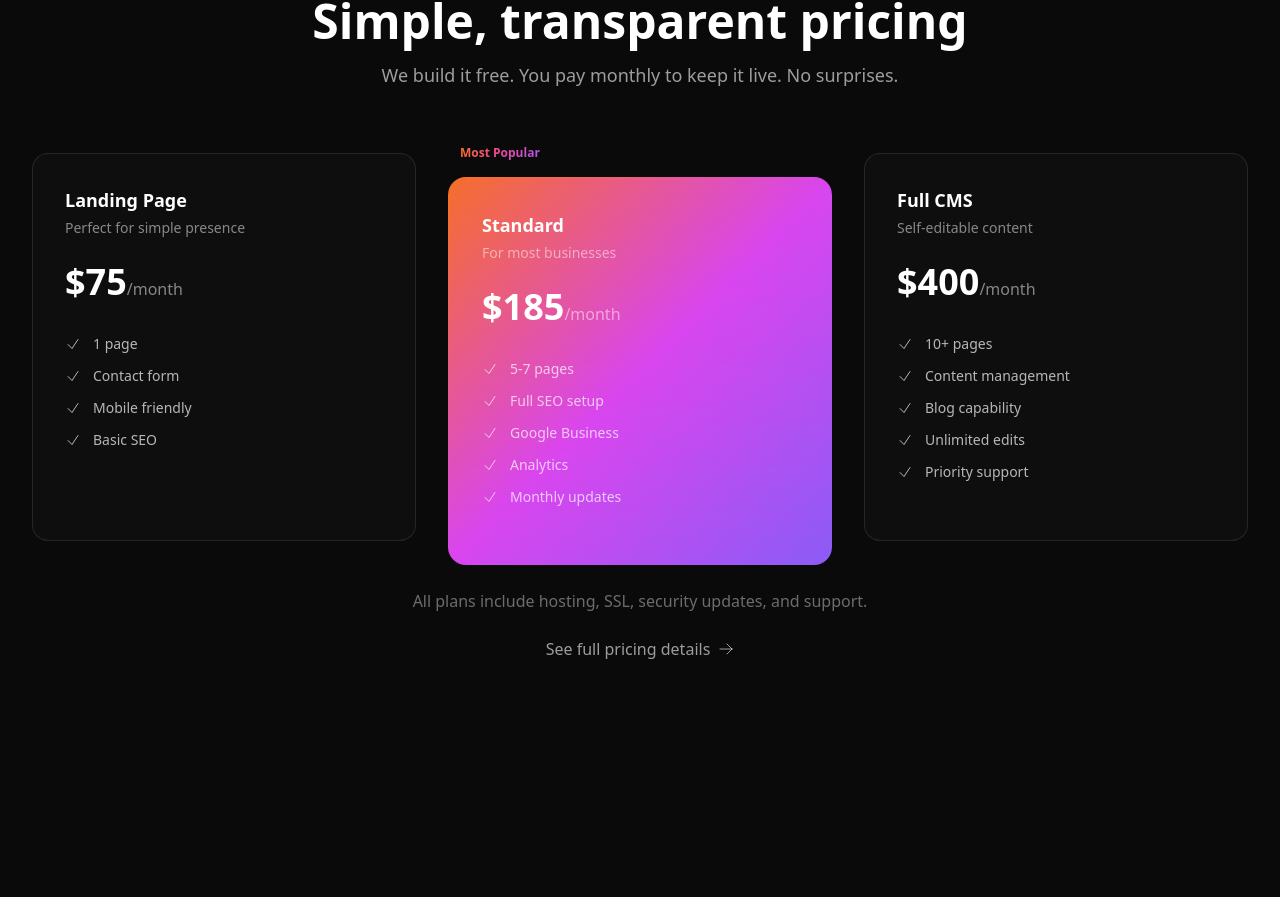
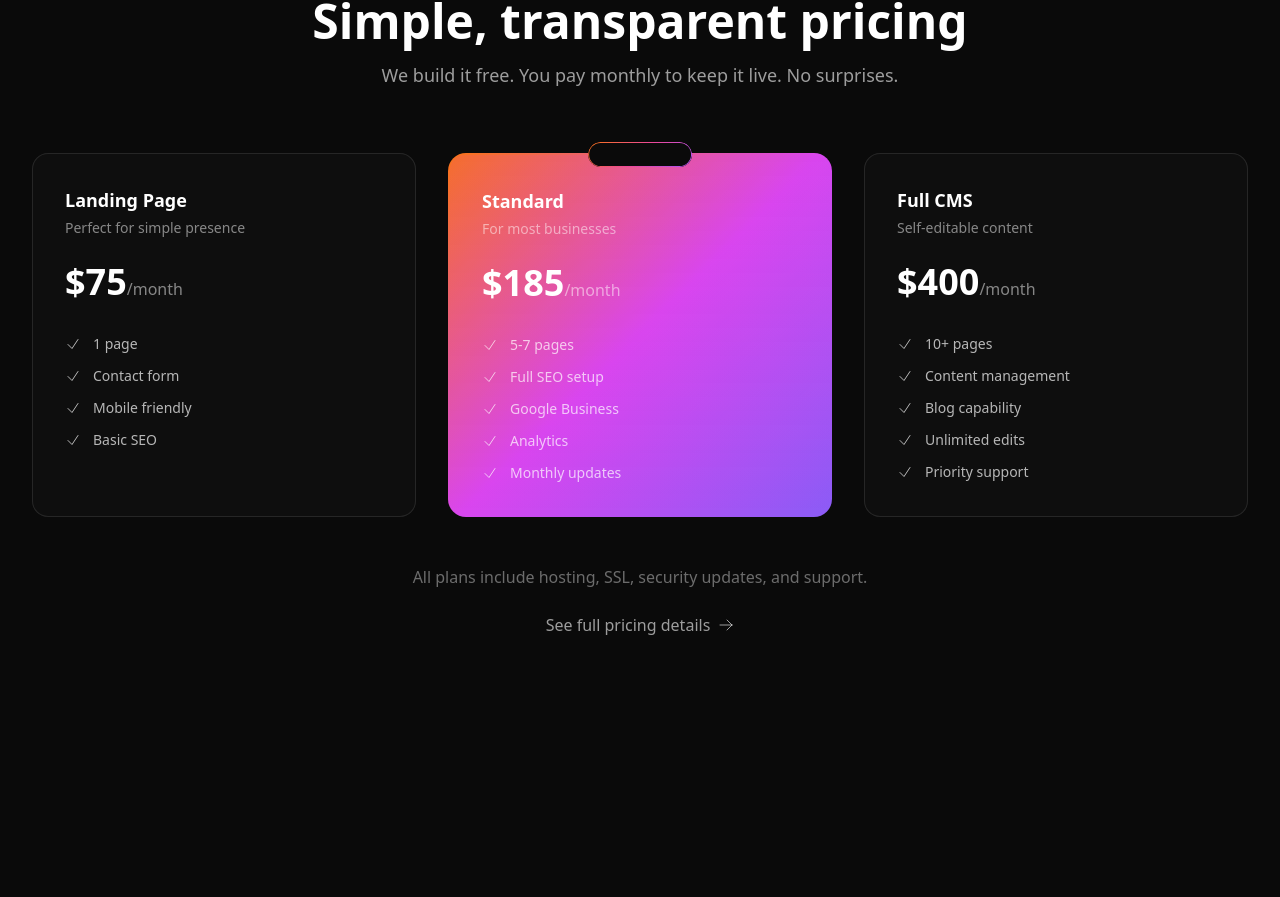
Before and after one commit to owshstudio/owshstudio.com, a Next.js app: page / in a window 1280 px wide. Shown: the part 3281-4178 px from the top of the page. Built offline with nearby package versions, Linux system fonts and the light colour scheme.

Commit message:
Fix Most Popular badge: gradient border only, consistent positioning

```diff
--- a/src/app/globals.css
+++ b/src/app/globals.css
@@ -76,6 +76,27 @@ body {
   inset: 0;
   padding: 1px;
   border-radius: 12px;
+  background: linear-gradient(135deg, var(--gradient-start), var(--gradient-mid), var(--gradient-end));
+  -webkit-mask: linear-gradient(#fff 0 0) content-box, linear-gradient(#fff 0 0);
+  mask: linear-gradient(#fff 0 0) content-box, linear-gradient(#fff 0 0);
+  -webkit-mask-composite: xor;
+  mask-composite: exclude;
+  pointer-events: none;
+}
+
+/* Gradient border badge (pill) */
+.gradient-border-pill {
+  position: relative;
+  background: var(--background);
+  border-radius: 9999px;
+}
+
+.gradient-border-pill::before {
+  content: '';
+  position: absolute;
+  inset: 0;
+  padding: 1px;
+  border-radius: 9999px;
   background: linear-gradient(135deg, var(--gradient-start), var(--gradient-mid), var(--gradient-end));
   -webkit-mask: linear-gradient(#fff 0 0) content-box, linear-gradient(#fff 0 0);
   mask: linear-gradient(#fff 0 0) content-box, linear-gradient(#fff 0 0);
--- a/src/app/page.tsx
+++ b/src/app/page.tsx
@@ -415,9 +415,10 @@ function PricingPreview() {
               className="relative"
             >
               {plan.popular && (
-                <div className="absolute -top-3 left-1/2 -translate-x-1/2 px-3 py-1 rounded-full text-xs font-semibold text-white z-10 relative">
-                  <span className="absolute inset-0 rounded-full bg-gradient-to-r from-owsh-orange via-owsh-magenta to-owsh-purple" style={{ padding: '1px', WebkitMask: 'linear-gradient(#fff 0 0) content-box, linear-gradient(#fff 0 0)', WebkitMaskComposite: 'xor', maskComposite: 'exclude' }} />
-                  <span className="relative gradient-text font-semibold">Most Popular</span>
+                <div className="absolute -top-3 left-1/2 -translate-x-1/2 z-10">
+                  <span className="gradient-border-pill px-3 py-1 text-xs font-semibold gradient-text">
+                    Most Popular
+                  </span>
                 </div>
               )}
               <div
--- a/src/app/pricing/page.tsx
+++ b/src/app/pricing/page.tsx
@@ -201,6 +201,13 @@ export default function PricingPage() {
               transition={{ delay: index * 0.1 }}
               className="relative flex flex-col"
             >
+              {plan.popular && (
+                <div className="absolute -top-3 left-1/2 -translate-x-1/2 z-10">
+                  <span className="gradient-border-pill px-3 py-1 text-xs font-semibold gradient-text">
+                    Most Popular
+                  </span>
+                </div>
+              )}
               <div
                 className={`flex-1 flex flex-col p-8 rounded-2xl relative ${
                   plan.popular
@@ -220,14 +227,6 @@ export default function PricingPage() {
                   margin: '-2px',
                   borderRadius: 'calc(1rem + 2px)',
                 }} />
-              )}
-              {plan.popular && (
-                <div className="flex justify-center -mt-4 mb-4">
-                  <span className="px-4 py-1 rounded-full text-xs font-semibold relative">
-                    <span className="absolute inset-0 rounded-full bg-gradient-to-r from-owsh-orange via-owsh-magenta to-owsh-purple" style={{ padding: '1px', WebkitMask: 'linear-gradient(#fff 0 0) content-box, linear-gradient(#fff 0 0)', WebkitMaskComposite: 'xor', maskComposite: 'exclude' }} />
-                    <span className="relative gradient-text font-semibold">Most Popular</span>
-                  </span>
-                </div>
               )}
                 <div className="mb-8">
                   <h3 className="text-xl font-semibold text-white mb-2">
```
